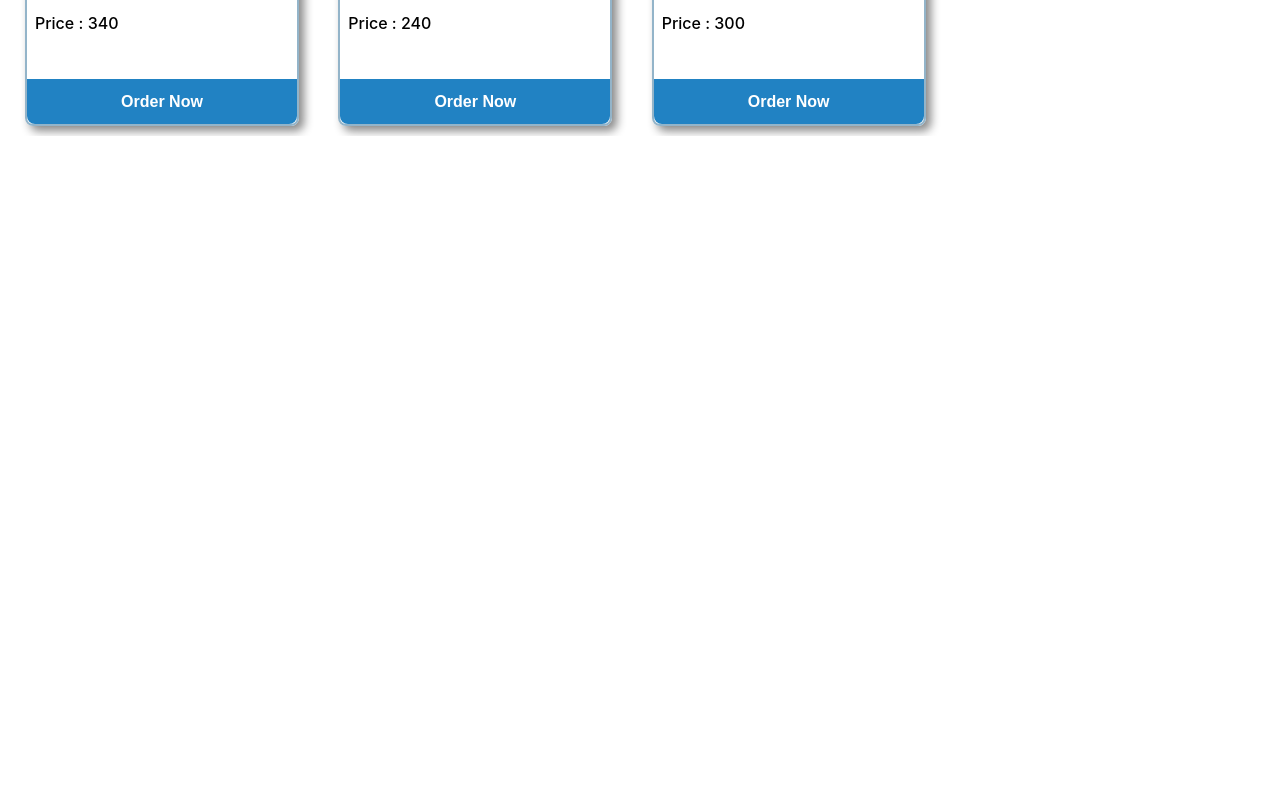
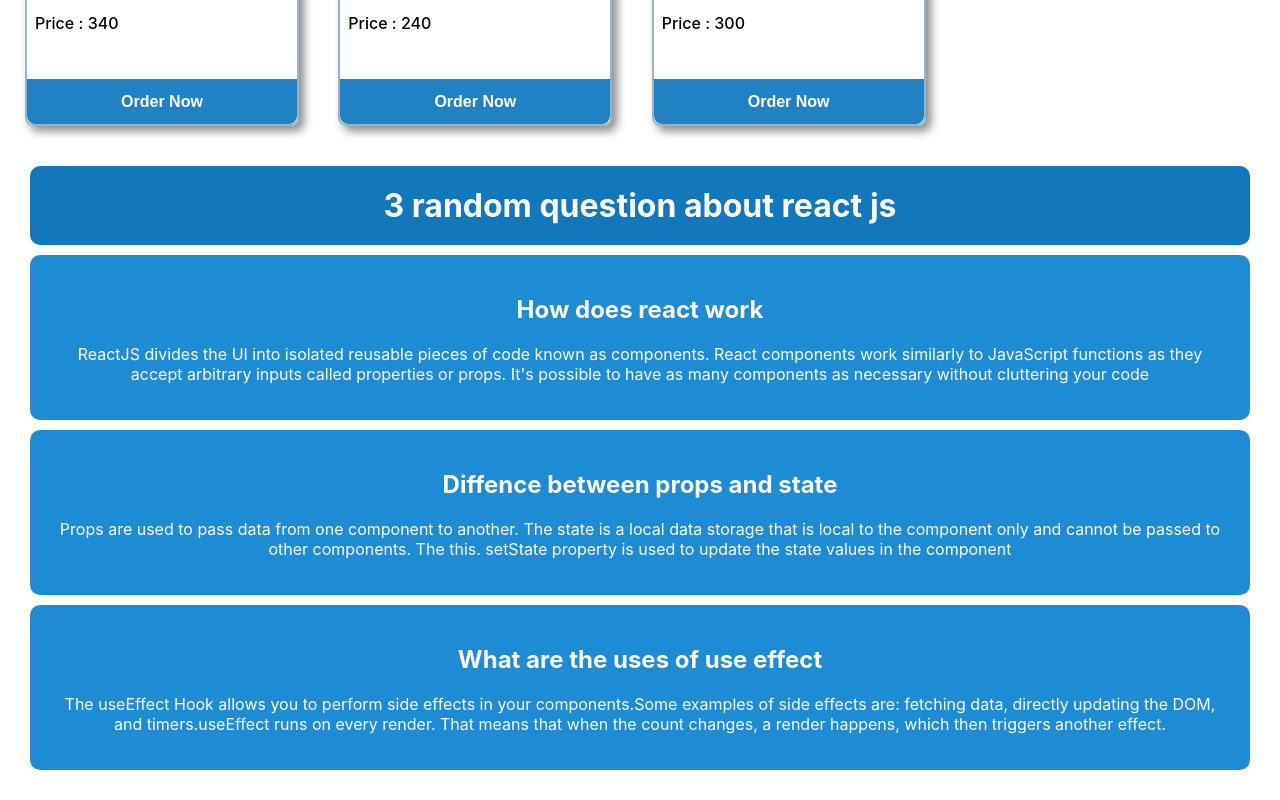
Before and after one commit to rabiul155/Food_Zone, a React (Create React App) app: page / in a window 1280 px wide. Shown: the part 854-1654 px from the top of the page. Before the commit the page ends 990 px from the top, so only its background shows below. Built offline with nearby package versions, Linux system fonts and the light colour scheme.

Commit message:
question added

```diff
--- a/src/component/Body/Body.js
+++ b/src/component/Body/Body.js
@@ -2,6 +2,7 @@
 import React, { useEffect, useState } from 'react';
 import Aside from '../Aside/Aside';
 import Display from '../Display/Display';
+import Question from '../Question/Question';
 import './Body.css'
 
 const Body = () => {
@@ -25,8 +26,8 @@ const Body = () => {
         ;
 
     return (
+        <div>
             <div className='body-container'>
-
                 <div>
                     <div className='food-header'>
 
@@ -48,6 +49,8 @@ const Body = () => {
                     <Aside
                         time={Time}></Aside>
                 </div>
+            </div>
+            <Question></Question>
 
         </div>
     );
--- /dev/null
+++ b/src/component/Question/Question.css
@@ -0,0 +1,21 @@
+.question-container {
+    text-align: center;
+    padding: 20px;
+}
+
+.question-container h1 {
+    background-color: #1378bb;
+    padding: 20px;
+    margin: 10px;
+    border-radius: 10px;
+    color: white;
+}
+
+.question {
+    background-color: #1e8cd5;
+    padding: 20px;
+    margin: 10px;
+    border-radius: 10px;
+    color: white;
+
+}
--- /dev/null
+++ b/src/component/Question/Question.js
@@ -0,0 +1,27 @@
+
+
+import React from 'react';
+import './Question.css'
+
+const Question = () => {
+    return (
+        <div className='question-container'>
+            <h1>3 random question about react js</h1>
+            <div className='question'>
+                <h2>How does react work</h2>
+                <p> ReactJS divides the UI into isolated reusable pieces of code known as components. React components work similarly to JavaScript functions as they accept arbitrary inputs called properties or props. It's possible to have as many components as necessary without cluttering your code</p>
+            </div>
+            <div className='question'>
+                <h2>Diffence between props and state</h2>
+                <p>Props are used to pass data from one component to another. The state is a local data storage that is local to the component only and cannot be passed to other components. The this. setState property is used to update the state values in the component</p>
+            </div>
+            <div className='question'>
+                <h2>What are the uses of use effect</h2>
+                <p>The useEffect Hook allows you to perform side effects in your components.Some examples of side effects are: fetching data, directly updating the DOM, and timers.useEffect runs on every render. That means that when the count changes, a render happens, which then triggers another effect.</p>
+            </div>
+
+        </div>
+    );
+};
+
+export default Question;
```
Lines whose indentation alone changed are shown as unchanged.
